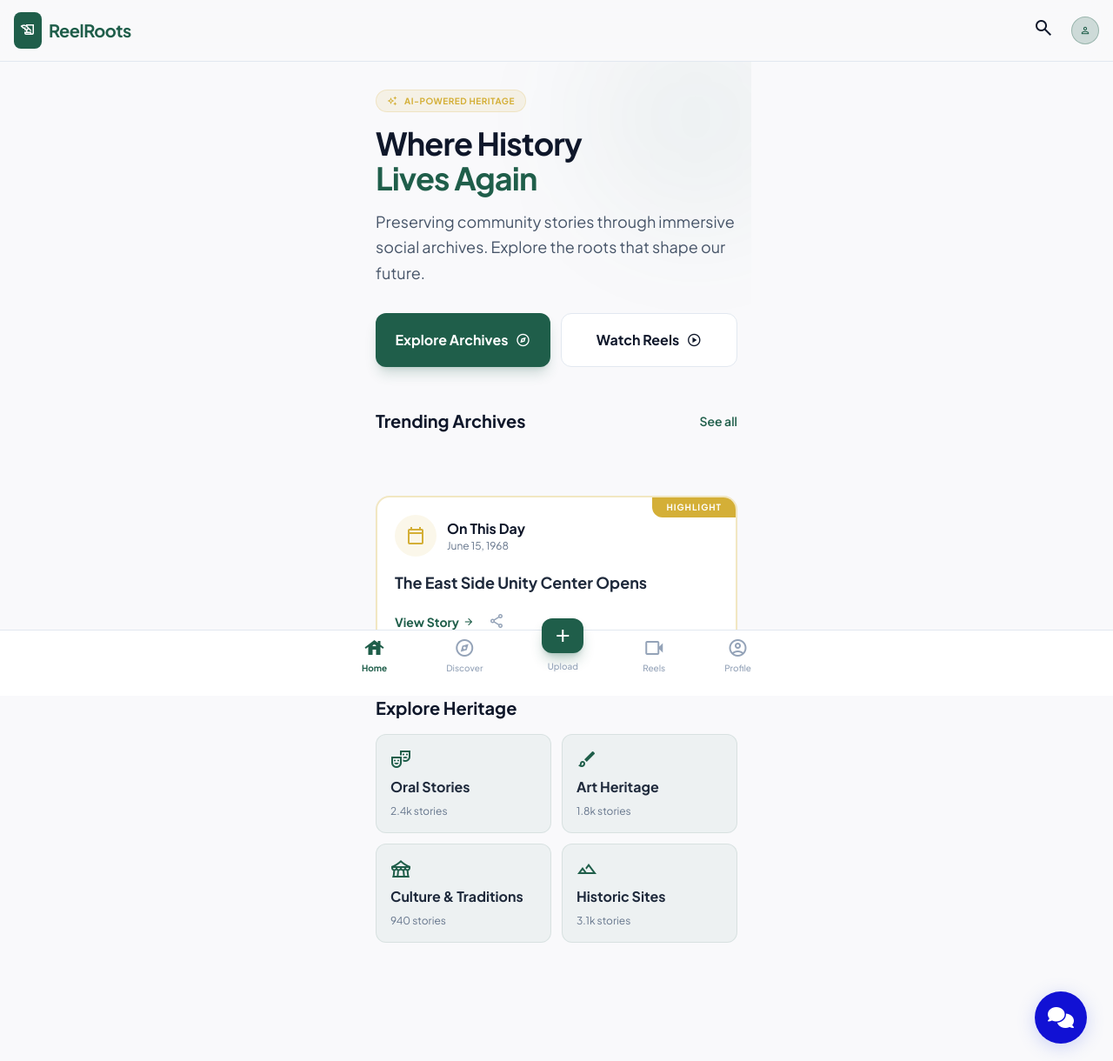
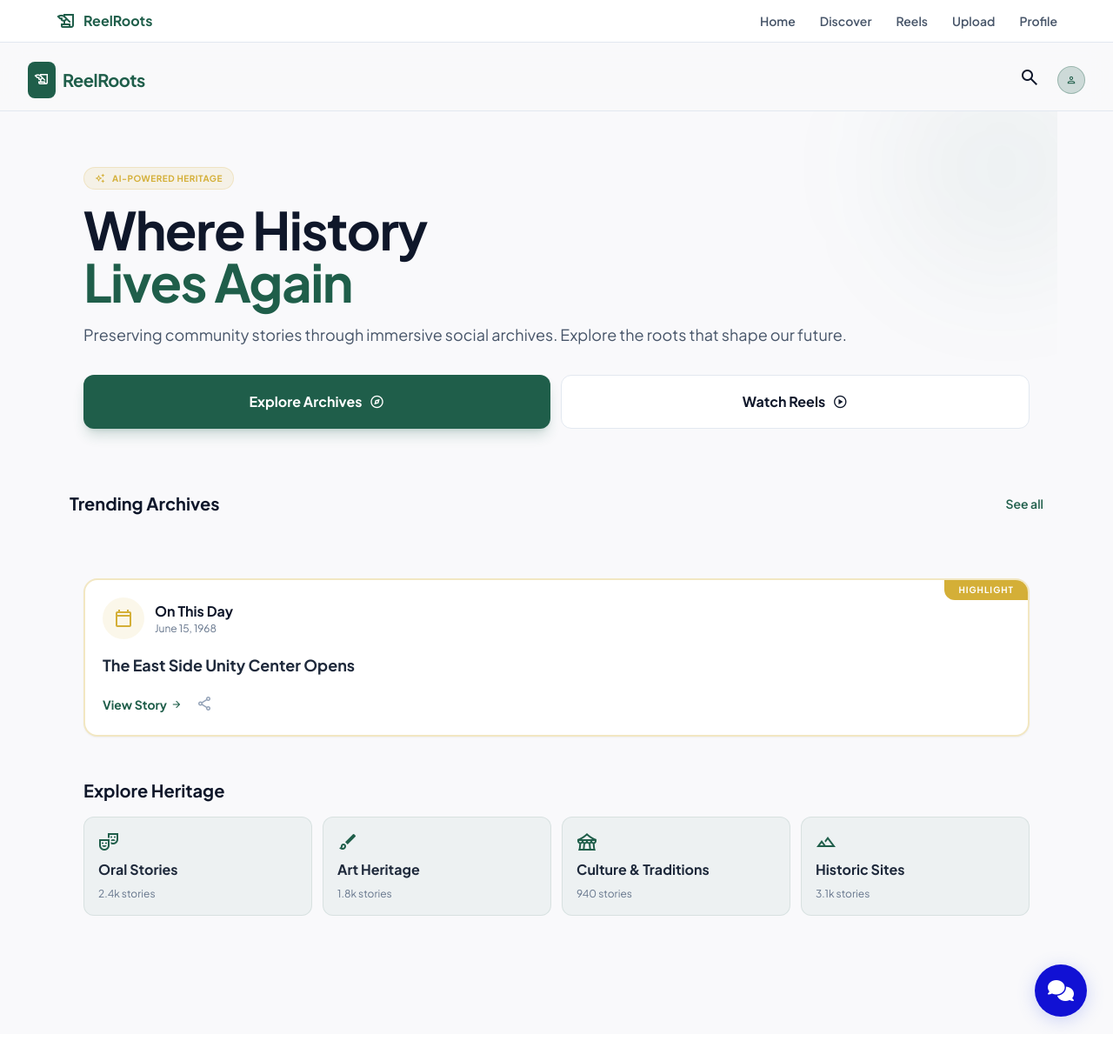
Before and after one commit to antonie-riziki/ReelRoots, a Django app: page /home in a window 1280 px wide. Shown: the whole page at 87% size. After the commit the page ends 1182 px from the top, so only its background shows below. Run offline with Django 5.2, Linux system fonts and the light colour scheme; data that the repository does not hold is empty; parts of the project's set-up code (start-up, migrations or seed data) failed here and were passed over; some libraries are stand-ins or nearby versions.

Commit message:
updated the applications layout

```diff
--- a/ReelRoots/ReelRoots_app/templates/archive_details.html
+++ b/ReelRoots/ReelRoots_app/templates/archive_details.html
@@ -80,7 +80,7 @@
     </nav>
 
 
-    <main class="max-w-md mx-auto">
+    <main class="mx-auto max-w-md lg:max-w-6xl">
 
         <!-- Metadata Header -->
         <div class="p-5">
@@ -179,7 +179,7 @@
     <!-- Floating AI Assistant Panel -->
     <div class="bottom-0 inset-x-0 z-50 px-4 pb-6">
         <div
-            class="max-w-md mx-auto bg-white dark:bg-slate-900 rounded-2xl shadow-[0_-8px_30px_rgba(0,0,0,0.12)] border border-primary/10 overflow-hidden">
+            class="max-w-md mx-auto bg-white dark:bg-slate-900 rounded-2xl shadow-[0_-8px_30px_rgba(0,0,0,0.12)] border border-primary/10 overflow-hidden lg:max-w-6xl">
             <!-- AI Header -->
             <div class="px-4 py-3 bg-primary/5 flex items-center justify-between border-b border-primary/5">
                 <div class="flex items-center gap-2">
--- a/ReelRoots/ReelRoots_app/templates/chat.html
+++ b/ReelRoots/ReelRoots_app/templates/chat.html
@@ -55,7 +55,7 @@
 
 <body class="bg-background-light dark:bg-background-dark text-slate-900 dark:text-slate-100 antialiased">
     <div
-        class="relative flex h-screen max-w-[430px] mx-auto flex-col bg-background-light dark:bg-background-dark overflow-hidden border-x border-slate-200 dark:border-slate-800 shadow-2xl">
+        class="relative flex h-screen max-w-[430px] mx-auto flex-col bg-background-light dark:bg-background-dark overflow-hidden border-x border-slate-200 dark:border-slate-800 shadow-2xl lg:max-w-5xl lg:shadow-none">
         <!-- Header -->
         <header
             class="sticky top-0 z-20 flex items-center justify-between px-4 py-3 bg-white/80 dark:bg-background-dark/80 backdrop-blur-md border-b border-slate-200 dark:border-slate-800">
--- a/ReelRoots/ReelRoots_app/templates/index.html
+++ b/ReelRoots/ReelRoots_app/templates/index.html
@@ -67,7 +67,7 @@
     class="bg-background-light dark:bg-background-dark font-display text-slate-900 dark:text-slate-100 min-h-screen pb-20">
     <!-- Header -->
     <header
-        class="sticky top-0 z-50 flex items-center justify-between px-4 py-3 bg-background-light/80 dark:bg-background-dark/80 backdrop-blur-md border-b border-slate-200 dark:border-slate-800">
+        class="sticky top-0 z-50 flex items-center justify-between px-4 py-3 bg-background-light/80 dark:bg-background-dark/80 backdrop-blur-md border-b border-slate-200 dark:border-slate-800 lg:px-8">
         <div class="flex items-center gap-2">
             <div class="bg-primary p-1.5 rounded-lg">
                 <span class="material-symbols-outlined text-white text-xl">history_edu</span>
@@ -83,9 +83,9 @@
             </div>
         </div>
     </header>
-    <main class="max-w-md mx-auto">
+    <main class="mx-auto max-w-md lg:max-w-6xl">
         <!-- Hero Section -->
-        <section class="relative px-4 pt-8 pb-6 overflow-hidden">
+        <section class="relative overflow-hidden px-4 pt-8 pb-6 lg:px-8 lg:pt-16 lg:pb-12">
             <div class="absolute top-0 right-0 -mr-16 -mt-16 w-64 h-64 bg-primary/5 rounded-full blur-3xl"></div>
             <div class="relative z-10 space-y-4">
                 <div
@@ -94,7 +94,7 @@
                     <span class="text-[10px] font-bold uppercase tracking-wider text-accent-gold">AI-Powered
                         Heritage</span>
                 </div>
-                <h2 class="text-4xl font-800 leading-[1.1] tracking-tight text-slate-900 dark:text-white"><strong>
+                <h2 class="text-4xl font-800 leading-[1.1] tracking-tight text-slate-900 dark:text-white lg:text-6xl"><strong>
                         Where History <span class="text-primary"><br>Lives Again</strong></span>
                 </h2>
                 <p class="text-slate-600 dark:text-slate-400 text-lg leading-relaxed">
@@ -123,11 +123,11 @@
             </div>
 
 
-            <div class="flex gap-4 overflow-x-auto px-4 no-scrollbar pb-2">
+            <div class="flex gap-4 overflow-x-auto px-4 no-scrollbar pb-2 lg:px-8">
 
                 {% for reel in reels %}
                 <!-- Reel 1 -->
-                <div class="flex-none w-40 space-y-2">
+                <div class="flex-none w-40 space-y-2 lg:w-52">
                     <div class="relative aspect-[9/16] rounded-2xl overflow-hidden shadow-md group">
                         <video autoplay muted loop class="absolute inset-0 w-full h-full object-cover">
                             <source src="{{ reel.video_url }}" type="video/mp4">
@@ -159,7 +159,7 @@
 
         </section>
         <!-- On This Day Section -->
-        <section class="px-4 py-6">
+        <section class="px-4 py-6 lg:px-8">
             <div
                 class="bg-white dark:bg-slate-900 border-2 border-accent-gold/30 rounded-2xl p-5 shadow-sm relative overflow-hidden">
                 <div
@@ -192,9 +192,9 @@
             </div>
         </section>
         <!-- Categories/Diverse Communities Grid -->
-        <section class="px-4 py-6 mb-8">
+        <section class="px-4 py-6 mb-8 lg:px-8">
             <h3 class="text-xl font-bold text-slate-900 dark:text-white mb-4">Explore Heritage</h3>
-            <div class="grid grid-cols-2 gap-3">
+            <div class="grid grid-cols-2 gap-3 lg:grid-cols-4">
                 <div
                     class="bg-primary/5 dark:bg-primary/10 p-4 rounded-xl border border-primary/10 flex flex-col gap-2">
                     <span class="material-symbols-outlined text-primary">theater_comedy</span>
--- a/ReelRoots/ReelRoots_app/templates/navbar.html
+++ b/ReelRoots/ReelRoots_app/templates/navbar.html
@@ -1,6 +1,28 @@
+<!-- Desktop navigation keeps the full app usable beyond phone-sized screens. -->
+<style>
+    @media (min-width: 1024px) {
+        body:has(> nav) { padding-top: 57px; }
+    }
+</style>
+<nav class="fixed inset-x-0 top-0 z-50 hidden border-b border-slate-200 bg-white/95 px-8 py-3 backdrop-blur-md dark:border-slate-800 dark:bg-slate-950/95 lg:block">
+    <div class="mx-auto flex max-w-6xl items-center justify-between">
+        <a class="flex items-center gap-2 font-bold text-primary" href="/home">
+            <span class="material-symbols-outlined">history_edu</span>
+            ReelRoots
+        </a>
+        <div class="flex items-center gap-7 text-sm font-semibold text-slate-600 dark:text-slate-300">
+            <a class="hover:text-primary" href="/home">Home</a>
+            <a class="hover:text-primary" href="/explore">Discover</a>
+            <a class="hover:text-primary" href="/reels">Reels</a>
+            <a class="hover:text-primary" href="/upload">Upload</a>
+            <a class="hover:text-primary" href="/user-profile">Profile</a>
+        </div>
+    </div>
+</nav>
+
 <!-- Bottom Navigation Bar -->
 <nav
-    class="fixed bottom-0 left-0 right-0 bg-white/95 dark:bg-slate-950/95 backdrop-blur-md border-t border-slate-200 dark:border-slate-800 px-6 py-2 pb-6 z-50">
+    class="fixed bottom-0 left-0 right-0 z-50 bg-white/95 px-6 py-2 pb-6 backdrop-blur-md border-t border-slate-200 dark:border-slate-800 dark:bg-slate-950/95 lg:hidden">
     <div class="flex items-center justify-between max-w-md mx-auto">
         <a class="flex flex-col items-center gap-1 text-primary" href="/home">
             <span class="material-symbols-outlined" style="font-variation-settings: 'FILL' 1">house</span>
--- a/ReelRoots/ReelRoots_app/templates/reels.html
+++ b/ReelRoots/ReelRoots_app/templates/reels.html
@@ -64,7 +64,7 @@
 <body
     class="bg-background-light dark:bg-background-dark text-slate-900 dark:text-slate-100 antialiased overflow-hidden">
     <!-- Mobile Container (Simulating iOS Phone Frame) -->
-    <div class="relative mx-auto h-screen max-w-[430px] bg-black flex flex-col shadow-2xl overflow-hidden">
+    <div class="relative mx-auto h-screen max-w-[430px] bg-black flex flex-col shadow-2xl overflow-hidden lg:max-w-none lg:shadow-none">
         <!-- Header Overlay -->
         <div class="absolute top-0 left-0 right-0 z-20 flex items-center justify-between p-6 pt-12">
             <h1 class="text-white text-xl font-extrabold tracking-tight">ReelRoots</h1>
--- a/ReelRoots/ReelRoots_app/templates/user_profile.html
+++ b/ReelRoots/ReelRoots_app/templates/user_profile.html
@@ -56,7 +56,7 @@
 <body class="bg-background-light dark:bg-background-dark text-slate-900 dark:text-slate-100 antialiased">
     <!-- Main Container (Phone Mockup/Mobile First) -->
     <div
-        class="relative flex min-h-screen w-full flex-col max-w-[430px] mx-auto bg-white dark:bg-background-dark shadow-2xl overflow-x-hidden pb-20">
+        class="relative flex min-h-screen w-full flex-col max-w-[430px] mx-auto bg-white dark:bg-background-dark shadow-2xl overflow-x-hidden pb-20 lg:max-w-6xl lg:shadow-none">
         <!-- Top Navigation Bar -->
         <div
             class="sticky top-0 z-20 flex items-center bg-white/80 dark:bg-background-dark/80 backdrop-blur-md p-4 justify-between border-b border-slate-200 dark:border-slate-800">
@@ -239,7 +239,7 @@
         {% include 'navbar.html' %}
 
         <!-- <div
-            class="fixed bottom-0 left-1/2 -translate-x-1/2 w-full max-w-[430px] border-t border-slate-200 dark:border-slate-800 bg-white/90 dark:bg-background-dark/90 backdrop-blur-xl px-4 pb-8 pt-3 z-30">
+            class="fixed bottom-0 left-1/2 -translate-x-1/2 w-full max-w-[430px] border-t border-slate-200 dark:border-slate-800 bg-white/90 dark:bg-background-dark/90 backdrop-blur-xl px-4 pb-8 pt-3 z-30 lg:hidden">
             <div class="flex justify-between items-center max-w-sm mx-auto">
                 <a class="flex flex-col items-center gap-1 text-slate-400" href="#">
                     <span class="material-symbols-outlined !text-[28px]">home</span>
```
Also changed, not shown: ReelRoots/ReelRoots_app/templates/explore.html (+5 -5 lines).
